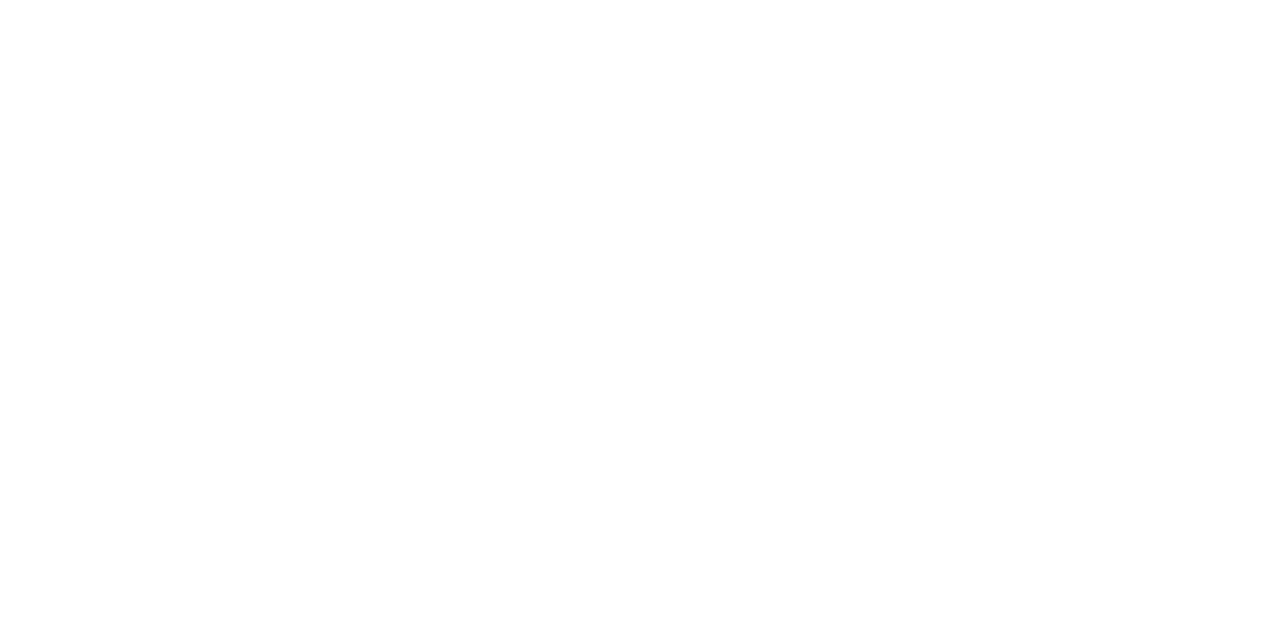
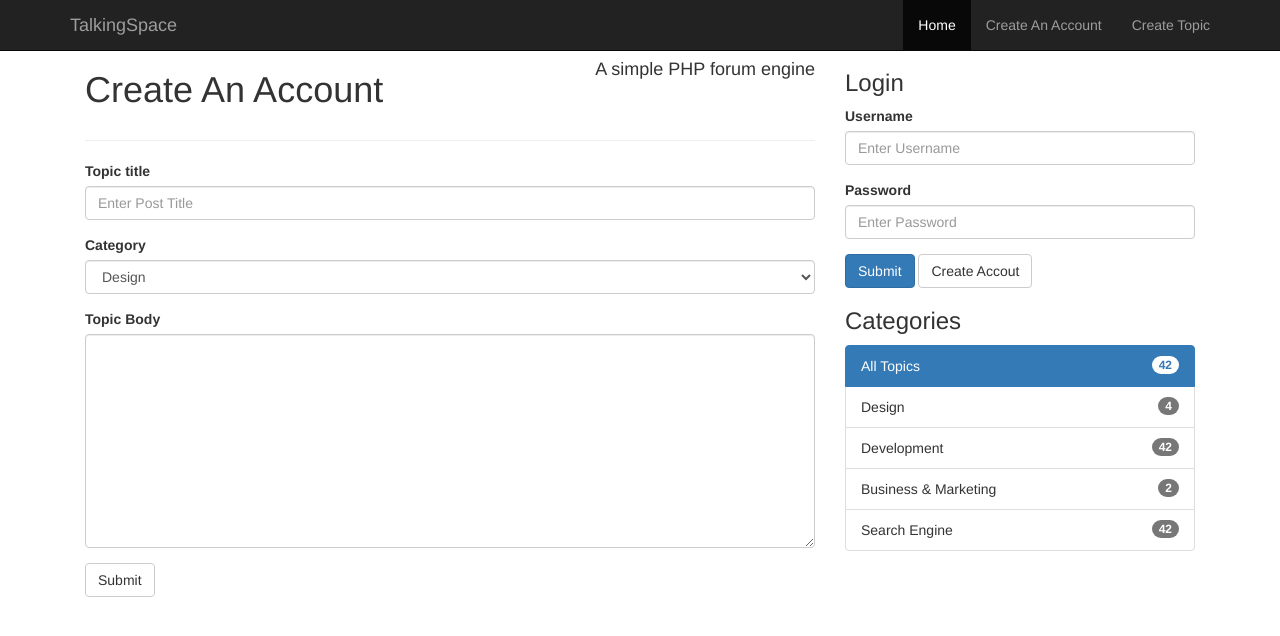
Before and after one commit to cyrusonline/ts_html, a plain HTML site: page create.html in a window 1280 px wide. Drawn offline with nearby package versions, Linux system fonts and the light colour scheme.

Commit message:
Inner page html 9:15

```diff
--- a/create.html
+++ b/create.html
@@ -1,10 +1,150 @@
+
+
 <!DOCTYPE html>
-<html>
+<html lang="en">
 <head>
-<meta charset="UTF-8">
-<title>Insert title here</title>
+<meta charset="utf-8">
+<meta http-equiv="X-UA-Compatible" content="IE=edge">
+<meta name="viewport" content="width=device-width, initial-scale=1">
+<!-- The above 3 metas tags *must* come first in the head; any other head content must come *after* these tags -->
+
+
+<title>Create a topic</title>
+
+<!-- Bootstrap core CSS -->
+<link href="css/bootstrap.css" rel="stylesheet">
+
+<!-- Custom styles for this template -->
+<link href="css/custom.css" rel="stylesheet">
+
+<!-- Just for debugging purposes. Don't actually copy these 2 lines! -->
+<!--[if lt IE 9]><script src="../../assets/js/ie8-responsive-file-warning.js"></script><![endif]-->
+<script src="../../assets/js/ie-emulation-modes-warning.js"></script>
+
+<!-- HTML5 shim and Respond.js for IE8 support of HTML5 elements and media queries -->
+<!--[if lt IE 9]>
+      <script src="https://oss.maxcdn.com/html5shiv/3.7.2/html5shiv.min.js"></script>
+      <script src="https://oss.maxcdn.com/respond/1.4.2/respond.min.js"></script>
+    <![endif]-->
+
+ <script
+		src="https://ajax.googleapis.com/ajax/libs/jquery/1.11.3/jquery.min.js"></script>
+	<script src="js/bootstrap.min.js"></script>
+	<!-- IE10 viewport hack for Surface/desktop Windows 8 bug -->
+	<script src="../../assets/js/ie10-viewport-bug-workaround.js"></script>
+	<script src="js/ckeditor/ckeditor.js"></script>
 </head>
+
 <body>
+
+	<nav class="navbar navbar-inverse navbar-fixed-top">
+		<div class="container">
+			<div class="navbar-header">
+				<button type="button" class="navbar-toggle collapsed"
+					data-toggle="collapse" data-target="#navbar" aria-expanded="false"
+					aria-controls="navbar">
+					<span class="sr-only">Toggle navigation</span> <span
+						class="icon-bar"></span> <span class="icon-bar"></span> <span
+						class="icon-bar"></span>
+				</button>
+				<a class="navbar-brand" href="index.html">TalkingSpace</a>
+			</div>
+			<div id="navbar" class="collapse navbar-collapse">
+				<ul class="nav navbar-nav navbar-right">
+					<li class="active"><a href="#">Home</a></li>
+					<li><a href="register.html">Create An Account</a></li>
+					<li><a href="create.html">Create Topic</a></li>
+				</ul>
+			</div>
+			<!--/.nav-collapse -->
+		</div>
+	</nav>
+
+	<div class="container">
+		<div class="col-md-8">
+			<div class="main=col">
+				<div class="block">
+					<h1 class="pull-left">Create An Account</h1>
+					<h4 class="pull-right">A simple PHP forum engine</h4>
+					<div class="clearfix"></div>
+					<hr>
+					<form role="form">
+						<div class="form-group">
+							<label>Topic title</label> <input type="text"
+								class="form-control" name="title" placeholder="Enter Post Title">
+						</div>
+						<div class="form-group">
+							<label>Category</label> <select class="form-control">
+								<option>Design</option>
+								<option>Development</option>
+								<option>Business & Marketing</option>
+								<option>Search Engines</option>
+								<option>Cloud & Hosting</option>
+							</select>
+						</div>
+						<div class="form-group">
+						<label>Topic Body</label>
+						<textarea id="body" rows="10" cols="80" class="form-control" name="body"></textarea>
+						<script>CKEDITOR.replace('body');</script>
+						</div>
+						<button type="submit" class="btn btn-default">Submit</button>
+
+					</form>
+				</div>
+
+			</div>
+
+		</div>
+		<div class="col-md-4">
+			<div id="sidebar">
+				<div class="block">
+					<h3>Login</h3>
+					<form role="form">
+						<div class="form-group">
+							<label>Username</label> <input name="username" type="text"
+								class="form-control" placeholder="Enter Username">
+						</div>
+						<div class="form-group">
+							<label>Password</label> <input name="password" type="password"
+								class="form-control" placeholder="Enter Password">
+						</div>
+
+						<button name="do_login" type="submit" class="btn btn-primary">Submit</button>
+						<a class="btn btn-default" href="register.html">Create Accout</a>
+					</form>
+
+				</div>
+				<div class="block">
+					<h3>Categories</h3>
+					<div class="list-group">
+						<li class="list-group-item active">All Topics<span
+							class="badge pull right">42</span></li>
+						<li class="list-group-item">Design<span
+							class="badge pull right">4</span></li>
+						<li class="list-group-item">Development<span
+							class="badge pull right">42</span></li>
+						<li class="list-group-item">Business & Marketing<span
+							class="badge pull right">2</span></li>
+						<li class="list-group-item">Search Engine<span
+							class="badge pull right">42</span></li>
+
+					</div>
+
+
+				</div>
+
+			</div>
+
+
+		</div>
+
+	</div>
+	<!-- /.container -->
+
+
+	<!-- Bootstrap core JavaScript
+    ================================================== -->
+	<!-- Placed at the end of the document so the pages load faster -->
 
 </body>
 </html>
```
Also changed, not shown: register.html (+1 -1 lines).
